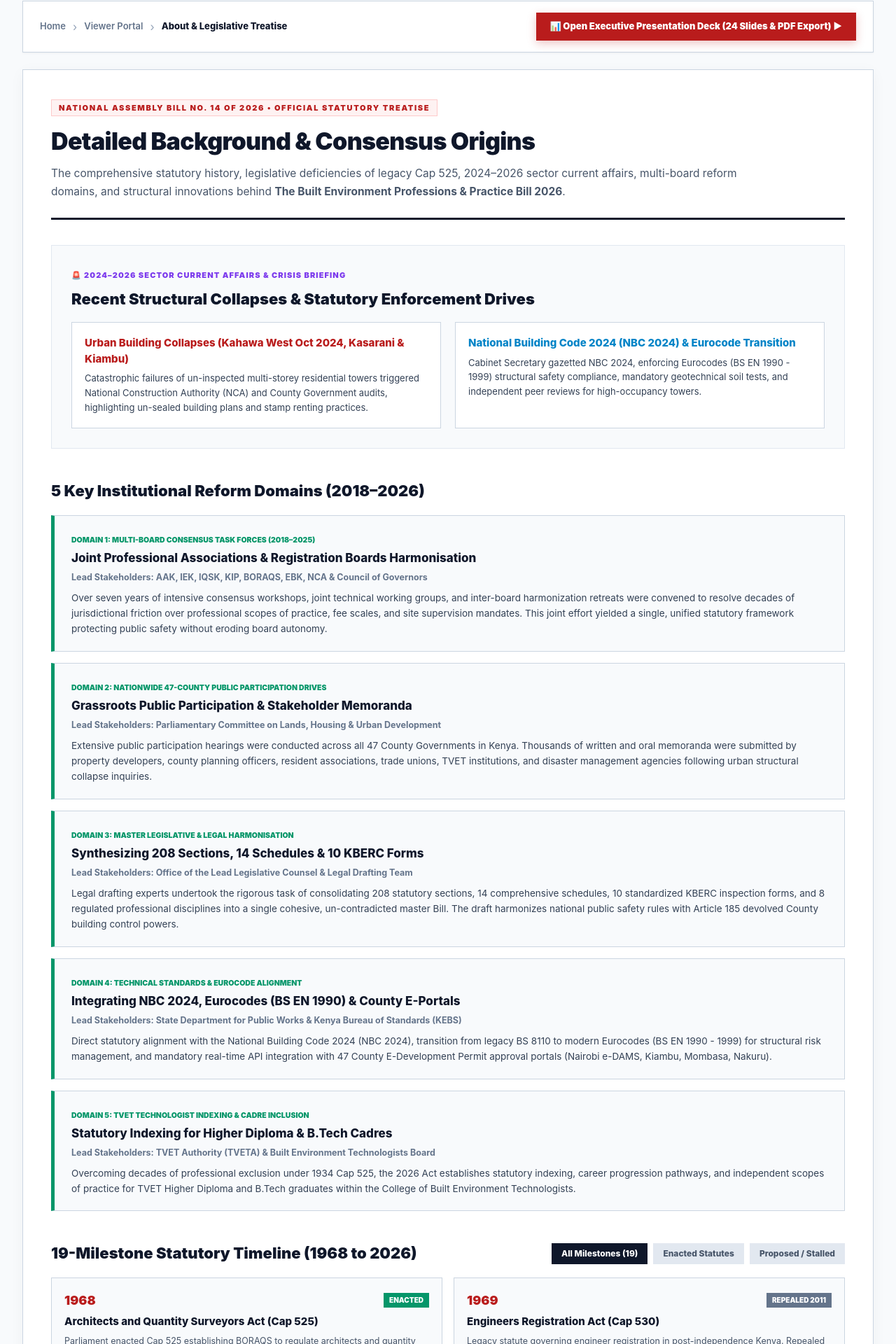
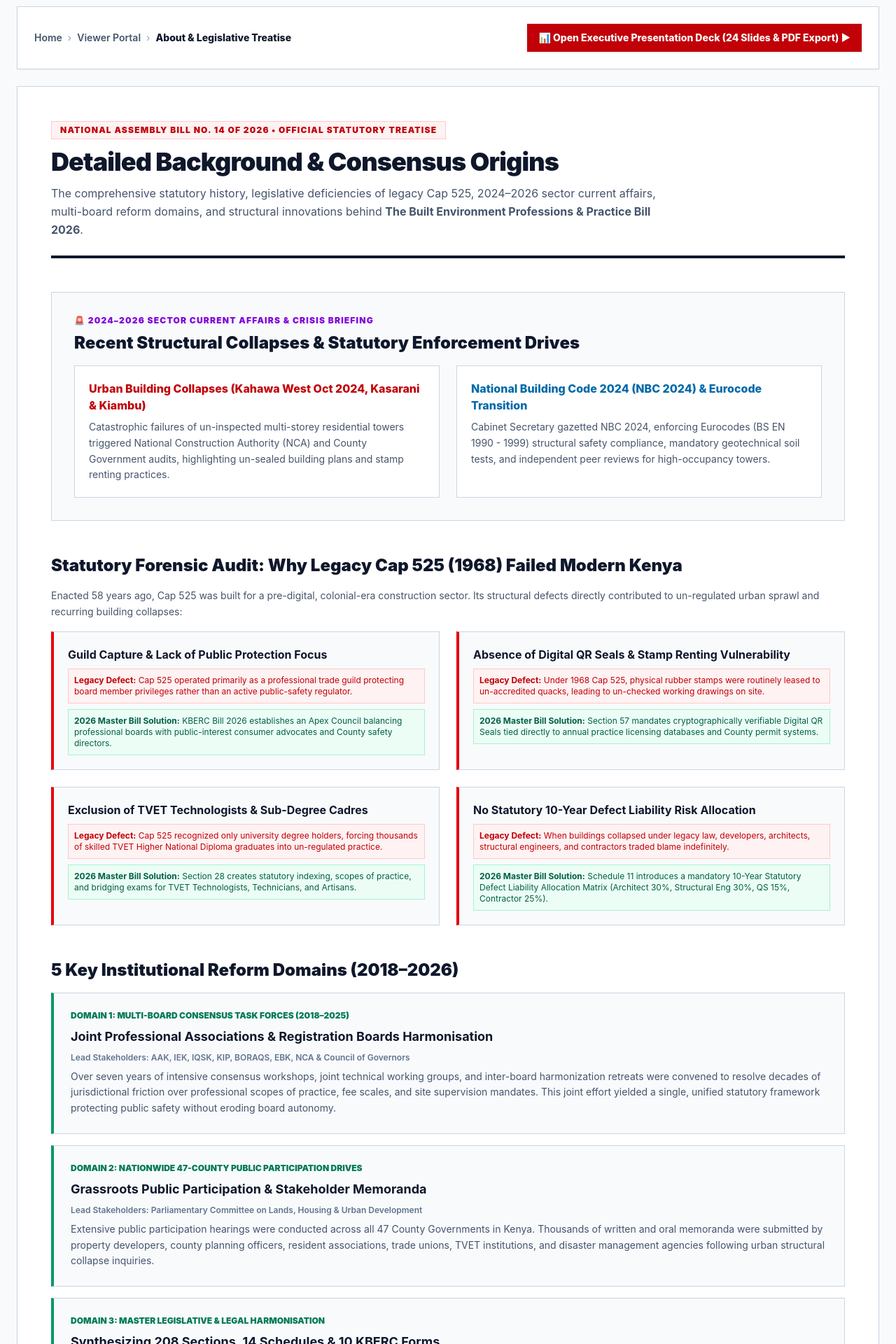
Before and after one commit to nyagonchonga/KBERC, a Next.js app: page /viewer/about in a window 1280 px wide. Shown: the part 23-1943 px from the top of the page at 70% size. Built offline with nearby package versions, Linux system fonts and the light colour scheme.

Commit message:
feat(about): expand About page into 7-part legislative treatise with Cap 525 forensic audit & mobile grid refits

```diff
--- a/src/app/viewer/about/page.tsx
+++ b/src/app/viewer/about/page.tsx
@@ -128,6 +128,29 @@ export default function AboutPage() {
     }
   ];
 
+  const Cap525Failures = [
+    {
+      title: "Guild Capture & Lack of Public Protection Focus",
+      problem: "Cap 525 operated primarily as a professional trade guild protecting board member privileges rather than an active public-safety regulator.",
+      solution: "KBERC Bill 2026 establishes an Apex Council balancing professional boards with public-interest consumer advocates and County safety directors."
+    },
+    {
+      title: "Absence of Digital QR Seals & Stamp Renting Vulnerability",
+      problem: "Under 1968 Cap 525, physical rubber stamps were routinely leased to un-accredited quacks, leading to un-checked working drawings on site.",
+      solution: "Section 57 mandates cryptographically verifiable Digital QR Seals tied directly to annual practice licensing databases and County permit systems."
+    },
+    {
+      title: "Exclusion of TVET Technologists & Sub-Degree Cadres",
+      problem: "Cap 525 recognized only university degree holders, forcing thousands of skilled TVET Higher National Diploma graduates into un-regulated practice.",
+      solution: "Section 28 creates statutory indexing, scopes of practice, and bridging exams for TVET Technologists, Technicians, and Artisans."
+    },
+    {
+      title: "No Statutory 10-Year Defect Liability Risk Allocation",
+      problem: "When buildings collapsed under legacy law, developers, architects, structural engineers, and contractors traded blame indefinitely.",
+      solution: "Schedule 11 introduces a mandatory 10-Year Statutory Defect Liability Allocation Matrix (Architect 30%, Structural Eng 30%, QS 15%, Contractor 25%)."
+    }
+  ];
+
   const reformEfforts = [
     {
       domain: "DOMAIN 1: MULTI-BOARD CONSENSUS TASK FORCES (2018–2025)",
@@ -190,176 +213,193 @@ export default function AboutPage() {
       background: "#F8FAFC",
       color: "#0F172A",
       fontFamily: "'Inter', system-ui, sans-serif",
-      padding: "24px 32px 64px"
+      padding: "clamp(16px, 4vw, 32px) clamp(12px, 3vw, 24px) 64px"
     }}>
       <div style={{ maxWidth: "1280px", margin: "0 auto" }}>
 
         {/* Navigation Breadcrumb & Presentation Deck Banner Link */}
-        <header style={{
-          display: "flex",
-          alignItems: "center",
-          justifyContent: "space-between",
-          marginBottom: "24px",
-          background: "#FFFFFF",
-          padding: "16px 24px",
-          borderRadius: "12px",
-          border: "1px solid #CBD5E1",
-          boxShadow: "0 1px 3px rgba(0,0,0,0.05)"
-        }}>
-          <div style={{ display: "flex", alignItems: "center", gap: "10px" }}>
-            <Link href="/" style={{ color: "#64748B", fontSize: "13px", fontWeight: 600 }}>Home</Link>
-            <span style={{ color: "#94A3B8" }}>›</span>
-            <Link href="/viewer" style={{ color: "#64748B", fontSize: "13px", fontWeight: 600 }}>Viewer Portal</Link>
-            <span style={{ color: "#94A3B8" }}>›</span>
-            <span style={{ color: "#0F172A", fontSize: "13px", fontWeight: 800 }}>About &amp; Legislative Treatise</span>
+        <header className="flex flex-col md:flex-row md:items-center justify-between gap-4 mb-6 bg-white p-4 md:p-6 border border-slate-300 shadow-xs">
+          <div className="flex items-center gap-2 text-xs md:text-sm text-slate-600 flex-wrap">
+            <Link href="/" className="hover:text-red-700 font-semibold">Home</Link>
+            <span className="text-slate-400">›</span>
+            <Link href="/viewer" className="hover:text-red-700 font-semibold">Viewer Portal</Link>
+            <span className="text-slate-400">›</span>
+            <span className="text-slate-900 font-extrabold">About &amp; Legislative Treatise</span>
           </div>
 
           <Link
             href="/viewer/slides"
-            style={{
-              padding: "10px 20px", fontSize: "13px", fontWeight: 900, borderRadius: "8px",
-              background: "#B91C1C", color: "#FFFFFF", textDecoration: "none",
-              display: "flex", alignItems: "center", gap: "8px", boxShadow: "0 4px 12px rgba(185,28,28,0.25)"
-            }}
+            className="px-4 py-2.5 text-xs md:text-sm font-extrabold bg-red-700 hover:bg-red-800 text-white flex items-center justify-center gap-2 shadow-sm transition-all"
           >
             📊 Open Executive Presentation Deck (24 Slides &amp; PDF Export) ▶
           </Link>
         </header>
 
         {/* Main Document Body */}
-        <main style={{ background: "#FFFFFF", border: "1px solid #CBD5E1", borderRadius: "16px", padding: "40px", boxShadow: "0 4px 20px rgba(0,0,0,0.04)" }}>
+        <main className="bg-white border border-slate-300 p-4 sm:p-8 md:p-12 shadow-xs space-y-12">
 
           {/* Document Header Title Block */}
-          <div style={{ borderBottom: "3px solid #0F172A", paddingBottom: "24px", marginBottom: "36px" }}>
-            <span style={{ fontSize: "11px", fontWeight: 900, color: "#B91C1C", textTransform: "uppercase", letterSpacing: "0.15em", background: "#FEF2F2", padding: "4px 10px", borderRadius: "4px", border: "1px solid #FECACA" }}>
+          <div className="border-b-4 border-slate-900 pb-6">
+            <span className="inline-block text-xs font-black text-red-700 uppercase tracking-widest bg-red-50 px-3 py-1 border border-red-200 mb-3">
               NATIONAL ASSEMBLY BILL NO. 14 OF 2026 • OFFICIAL STATUTORY TREATISE
             </span>
-            <h1 style={{ fontSize: "34px", fontWeight: 900, color: "#0F172A", margin: "12px 0 8px 0", letterSpacing: "-0.02em" }}>
+            <h1 className="text-2xl sm:text-4xl font-black text-slate-900 tracking-tight mb-3">
               Detailed Background &amp; Consensus Origins
             </h1>
-            <p style={{ fontSize: "15.5px", color: "#475569", margin: 0, lineHeight: 1.7, maxWidth: "1000px" }}>
+            <p className="text-sm md:text-base text-slate-600 leading-relaxed max-w-4xl">
               The comprehensive statutory history, legislative deficiencies of legacy Cap 525, 2024–2026 sector current affairs, multi-board reform domains, and structural innovations behind <strong>The Built Environment Professions &amp; Practice Bill 2026</strong>.
             </p>
           </div>
 
           {/* 1. 2024-2026 SECTOR CURRENT AFFAIRS & CRISIS BRIEFING */}
-          <section style={{ marginBottom: "44px", background: "#F8FAFC", border: "1px solid #E2E8F0", borderRadius: "12px", padding: "28px" }}>
-            <span style={{ fontSize: "11px", fontWeight: 900, color: "#7C3AED", textTransform: "uppercase", letterSpacing: "0.1em" }}>
+          <section className="bg-slate-50 border border-slate-300 p-6 md:p-8">
+            <span className="text-xs font-black text-purple-700 uppercase tracking-widest block mb-2">
               🚨 2024–2026 SECTOR CURRENT AFFAIRS &amp; CRISIS BRIEFING
             </span>
-            <h2 style={{ fontSize: "22px", fontWeight: 900, color: "#0F172A", margin: "8px 0 16px 0" }}>
+            <h2 className="text-xl md:text-2xl font-black text-slate-900 mb-4">
               Recent Structural Collapses &amp; Statutory Enforcement Drives
             </h2>
-            <div style={{ display: "grid", gridTemplateColumns: "1fr 1fr", gap: "20px" }}>
-              <div style={{ background: "#FFFFFF", border: "1px solid #CBD5E1", padding: "18px", borderRadius: "8px" }}>
-                <h3 style={{ fontSize: "15px", fontWeight: 800, color: "#B91C1C", margin: "0 0 6px 0" }}>
+            <div className="grid grid-cols-1 md:grid-cols-2 gap-6">
+              <div className="bg-white border border-slate-300 p-5">
+                <h3 className="text-base font-extrabold text-red-700 mb-2">
                   Urban Building Collapses (Kahawa West Oct 2024, Kasarani &amp; Kiambu)
                 </h3>
-                <p style={{ fontSize: "13px", color: "#334155", lineHeight: 1.6, margin: 0 }}>
+                <p className="text-xs md:text-sm text-slate-600 leading-relaxed">
                   Catastrophic failures of un-inspected multi-storey residential towers triggered National Construction Authority (NCA) and County Government audits, highlighting un-sealed building plans and stamp renting practices.
                 </p>
               </div>
-              <div style={{ background: "#FFFFFF", border: "1px solid #CBD5E1", padding: "18px", borderRadius: "8px" }}>
-                <h3 style={{ fontSize: "15px", fontWeight: 800, color: "#0284C7", margin: "0 0 6px 0" }}>
+              <div className="bg-white border border-slate-300 p-5">
+                <h3 className="text-base font-extrabold text-sky-700 mb-2">
                   National Building Code 2024 (NBC 2024) &amp; Eurocode Transition
                 </h3>
-                <p style={{ fontSize: "13px", color: "#334155", lineHeight: 1.6, margin: 0 }}>
+                <p className="text-xs md:text-sm text-slate-600 leading-relaxed">
                   Cabinet Secretary gazetted NBC 2024, enforcing Eurocodes (BS EN 1990 - 1999) structural safety compliance, mandatory geotechnical soil tests, and independent peer reviews for high-occupancy towers.
                 </p>
               </div>
             </div>
           </section>
 
-          {/* 2. 5 KEY INSTITUTIONAL REFORM DOMAINS */}
-          <section style={{ marginBottom: "44px" }}>
-            <h2 style={{ fontSize: "22px", fontWeight: 900, color: "#0F172A", margin: "0 0 18px 0" }}>
-              5 Key Institutional Reform Domains (2018–2026)
+          {/* 2. FORENSIC AUDIT: WHY CAP 525 & CAP 530 FAILED */}
+          <section className="space-y-4">
+            <h2 className="text-xl md:text-2xl font-black text-slate-900">
+              Statutory Forensic Audit: Why Legacy Cap 525 (1968) Failed Modern Kenya
             </h2>
-            <div style={{ display: "flex", flexDirection: "column", gap: "16px" }}>
-              {reformEfforts.map((r, rIdx) => (
-                <div key={rIdx} style={{ background: "#F8FAFC", border: "1px solid #CBD5E1", borderLeft: "5px solid #059669", padding: "20px 24px", borderRadius: "8px" }}>
-                  <span style={{ fontSize: "10.5px", fontWeight: 900, color: "#059669", textTransform: "uppercase" }}>{r.domain}</span>
-                  <h3 style={{ fontSize: "17px", fontWeight: 800, color: "#0F172A", margin: "4px 0 6px 0" }}>{r.title}</h3>
-                  <p style={{ fontSize: "12.5px", fontWeight: 700, color: "#64748B", marginBottom: "8px" }}>Lead Stakeholders: {r.lead}</p>
-                  <p style={{ fontSize: "13.5px", color: "#334155", lineHeight: 1.65, margin: 0 }}>{r.desc}</p>
+            <p className="text-sm text-slate-600 leading-relaxed">
+              Enacted 58 years ago, Cap 525 was built for a pre-digital, colonial-era construction sector. Its structural defects directly contributed to un-regulated urban sprawl and recurring building collapses:
+            </p>
+            <div className="grid grid-cols-1 md:grid-cols-2 gap-6">
+              {Cap525Failures.map((item, idx) => (
+                <div key={idx} className="bg-slate-50 border border-slate-300 border-l-4 border-l-red-600 p-5 space-y-2">
+                  <h3 className="text-base font-bold text-slate-900">{item.title}</h3>
+                  <div className="text-xs text-red-700 bg-red-50 p-2 border border-red-200">
+                    <strong>Legacy Defect:</strong> {item.problem}
+                  </div>
+                  <div className="text-xs text-emerald-800 bg-emerald-50 p-2 border border-emerald-200">
+                    <strong>2026 Master Bill Solution:</strong> {item.solution}
+                  </div>
                 </div>
               ))}
             </div>
           </section>
 
-          {/* 3. 19-MILESTONE INTERACTIVE TIMELINE */}
-          <section style={{ marginBottom: "44px" }}>
-            <div style={{ display: "flex", alignItems: "center", justifyContent: "space-between", marginBottom: "18px" }}>
-              <h2 style={{ fontSize: "22px", fontWeight: 900, color: "#0F172A", margin: 0 }}>
+          {/* 3. 5 KEY INSTITUTIONAL REFORM DOMAINS */}
+          <section className="space-y-4">
+            <h2 className="text-xl md:text-2xl font-black text-slate-900">
+              5 Key Institutional Reform Domains (2018–2026)
+            </h2>
+            <div className="space-y-4">
+              {reformEfforts.map((r, rIdx) => (
+                <div key={rIdx} className="bg-slate-50 border border-slate-300 border-l-4 border-l-emerald-600 p-5 md:p-6 space-y-2">
+                  <span className="text-xs font-black text-emerald-700 uppercase block">{r.domain}</span>
+                  <h3 className="text-base md:text-lg font-bold text-slate-900">{r.title}</h3>
+                  <p className="text-xs font-semibold text-slate-500">Lead Stakeholders: {r.lead}</p>
+                  <p className="text-xs md:text-sm text-slate-600 leading-relaxed">{r.desc}</p>
+                </div>
+              ))}
+            </div>
+          </section>
+
+          {/* 4. 19-MILESTONE INTERACTIVE TIMELINE */}
+          <section className="space-y-6">
+            <div className="flex flex-col sm:flex-row sm:items-center justify-between gap-4">
+              <h2 className="text-xl md:text-2xl font-black text-slate-900">
                 19-Milestone Statutory Timeline (1968 to 2026)
               </h2>
-              <div style={{ display: "flex", gap: "8px" }}>
+              <div className="flex gap-2 flex-wrap">
                 <button
                   onClick={() => setTimelineFilter('all')}
-                  style={{ padding: "6px 14px", fontSize: "12px", fontWeight: 800, borderRadius: "6px", background: timelineFilter === 'all' ? "#0F172A" : "#E2E8F0", color: timelineFilter === 'all' ? "#FFFFFF" : "#475569", border: "none", cursor: "pointer" }}
+                  className={`px-3 py-1.5 text-xs font-bold transition-colors ${
+                    timelineFilter === 'all' ? 'bg-slate-900 text-white' : 'bg-slate-200 text-slate-700 hover:bg-slate-300'
+                  }`}
                 >
                   All Milestones (19)
                 </button>
                 <button
                   onClick={() => setTimelineFilter('enacted')}
-                  style={{ padding: "6px 14px", fontSize: "12px", fontWeight: 800, borderRadius: "6px", background: timelineFilter === 'enacted' ? "#059669" : "#E2E8F0", color: timelineFilter === 'enacted' ? "#FFFFFF" : "#475569", border: "none", cursor: "pointer" }}
+                  className={`px-3 py-1.5 text-xs font-bold transition-colors ${
+                    timelineFilter === 'enacted' ? 'bg-emerald-700 text-white' : 'bg-slate-200 text-slate-700 hover:bg-slate-300'
+                  }`}
                 >
                   Enacted Statutes
                 </button>
                 <button
                   onClick={() => setTimelineFilter('proposed')}
-                  style={{ padding: "6px 14px", fontSize: "12px", fontWeight: 800, borderRadius: "6px", background: timelineFilter === 'proposed' ? "#DC2626" : "#E2E8F0", color: timelineFilter === 'proposed' ? "#FFFFFF" : "#475569", border: "none", cursor: "pointer" }}
+                  className={`px-3 py-1.5 text-xs font-bold transition-colors ${
+                    timelineFilter === 'proposed' ? 'bg-red-700 text-white' : 'bg-slate-200 text-slate-700 hover:bg-slate-300'
+                  }`}
                 >
                   Proposed / Stalled
                 </button>
               </div>
             </div>
 
-            <div style={{ display: "grid", gridTemplateColumns: "1fr 1fr", gap: "16px" }}>
+            <div className="grid grid-cols-1 md:grid-cols-2 gap-4">
               {filteredMilestones.map((m, mIdx) => (
-                <div key={mIdx} style={{ background: "#F8FAFC", border: "1px solid #CBD5E1", padding: "18px", borderRadius: "8px" }}>
-                  <div style={{ display: "flex", justifyContent: "space-between", alignItems: "center", marginBottom: "6px" }}>
-                    <span style={{ fontSize: "18px", fontWeight: 900, color: "#B91C1C" }}>{m.year}</span>
-                    <span style={{ fontSize: "10px", fontWeight: 900, color: "#FFFFFF", background: m.badgeColor, padding: "3px 8px", borderRadius: "4px" }}>{m.status}</span>
+                <div key={mIdx} className="bg-slate-50 border border-slate-300 p-5 space-y-2">
+                  <div className="flex justify-between items-center">
+                    <span className="text-xl font-black text-red-700">{m.year}</span>
+                    <span className="text-xs font-extrabold text-white px-2 py-0.5" style={{ background: m.badgeColor }}>
+                      {m.status}
+                    </span>
                   </div>
-                  <h3 style={{ fontSize: "15px", fontWeight: 800, color: "#0F172A", margin: "0 0 6px 0" }}>{m.title}</h3>
-                  <p style={{ fontSize: "12.5px", color: "#475569", lineHeight: 1.55, margin: 0 }}>{m.desc}</p>
+                  <h3 className="text-sm md:text-base font-bold text-slate-900">{m.title}</h3>
+                  <p className="text-xs md:text-sm text-slate-600 leading-relaxed">{m.desc}</p>
                 </div>
               ))}
             </div>
           </section>
 
-          {/* 4. THE 14 STATUTORY SCHEDULES CARDS */}
-          <section style={{ marginBottom: "44px" }}>
-            <h2 style={{ fontSize: "22px", fontWeight: 900, color: "#0F172A", margin: "0 0 18px 0" }}>
+          {/* 5. THE 14 STATUTORY SCHEDULES CARDS */}
+          <section className="space-y-6">
+            <h2 className="text-xl md:text-2xl font-black text-slate-900">
               The 14 Statutory Schedules Regulatory Matrix
             </h2>
-            <div style={{ display: "grid", gridTemplateColumns: "1fr 1fr", gap: "16px" }}>
+            <div className="grid grid-cols-1 md:grid-cols-2 gap-4">
               {statutorySchedules.map((s, sIdx) => (
-                <div key={sIdx} style={{ background: "#F8FAFC", border: "1px solid #CBD5E1", borderLeft: "5px solid #0284C7", padding: "18px", borderRadius: "8px" }}>
-                  <span style={{ fontSize: "10.5px", fontWeight: 900, color: "#0284C7", textTransform: "uppercase" }}>{s.num}</span>
-                  <h3 style={{ fontSize: "15px", fontWeight: 800, color: "#0F172A", margin: "4px 0 6px 0" }}>{s.title}</h3>
-                  <p style={{ fontSize: "12.5px", color: "#475569", lineHeight: 1.55, margin: 0 }}>{s.scope}</p>
+                <div key={sIdx} className="bg-slate-50 border border-slate-300 border-l-4 border-l-sky-600 p-5 space-y-2">
+                  <span className="text-xs font-black text-sky-700 uppercase block">{s.num}</span>
+                  <h3 className="text-sm md:text-base font-bold text-slate-900">{s.title}</h3>
+                  <p className="text-xs md:text-sm text-slate-600 leading-relaxed">{s.scope}</p>
                 </div>
               ))}
             </div>
           </section>
 
-          {/* 5. PRINCIPAL AUTHOR ACCREDITATION DOSSIER CARD */}
-          <footer style={{ background: "#0F172A", color: "#F8FAFC", padding: "32px 36px", borderRadius: "12px", border: "1px solid #334155" }}>
-            <div style={{ display: "flex", justifyContent: "space-between", alignItems: "center", marginBottom: "12px" }}>
-              <span style={{ fontSize: "11px", fontWeight: 900, color: "#059669", background: "rgba(5,150,105,0.15)", padding: "4px 12px", borderRadius: "4px", textTransform: "uppercase" }}>
+          {/* 6. PRINCIPAL AUTHOR ACCREDITATION DOSSIER CARD */}
+          <footer className="bg-slate-900 text-slate-100 p-6 md:p-8 space-y-4">
+            <div className="flex flex-col sm:flex-row sm:items-center justify-between gap-2">
+              <span className="text-xs font-black text-emerald-400 bg-emerald-950/80 px-3 py-1 border border-emerald-800 uppercase inline-block">
                 🏛️ PRINCIPAL LEGISLATIVE AUTHOR &amp; LEAD ARCHITECT
               </span>
-              <span style={{ fontSize: "11px", color: "#94A3B8" }}>KBERC STATUTORY REGISTER 2026</span>
+              <span className="text-xs text-slate-400 font-semibold">KBERC STATUTORY REGISTER 2026</span>
             </div>
-            <h3 style={{ fontSize: "22px", fontWeight: 900, color: "#FFFFFF", margin: "0 0 6px 0" }}>
+            <h3 className="text-xl md:text-2xl font-black text-white">
               Arch. Brian Nyagonchong&apos;a
             </h3>
-            <p style={{ fontSize: "14px", color: "#CBD5E1", margin: "0 0 14px 0", lineHeight: 1.65 }}>
+            <p className="text-xs md:text-sm text-slate-300 leading-relaxed">
               Lead Legislative Counsel &amp; Principal Architectural Consultant responsible for synthesizing 208 statutory sections, 14 schedules, and 8 regulated disciplines into the consolidated 2026 Master Bill.
             </p>
-            <div style={{ display: "flex", gap: "20px", fontSize: "12px", color: "#94A3B8" }}>
+            <div className="flex flex-wrap gap-4 text-xs text-slate-400 font-medium">
               <span>• BORAQS Registered Architect</span>
               <span>• Lead Counsel to Parliamentary Working Group</span>
               <span>• Co-author NBC 2024</span>
```
Also changed, not shown: 1 other file (tests, documents, lock files or other folders).
